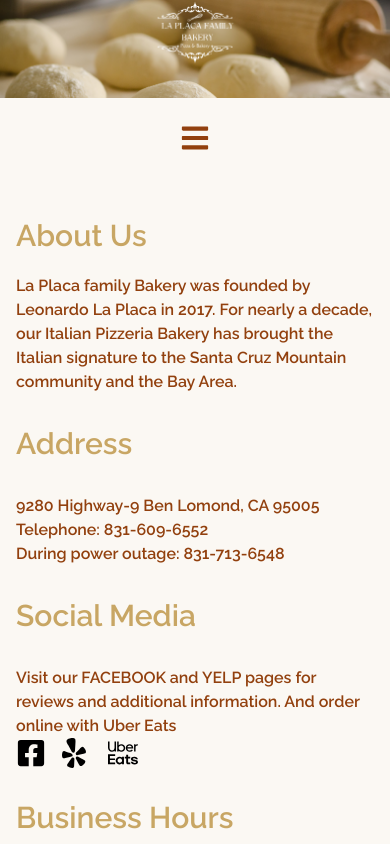
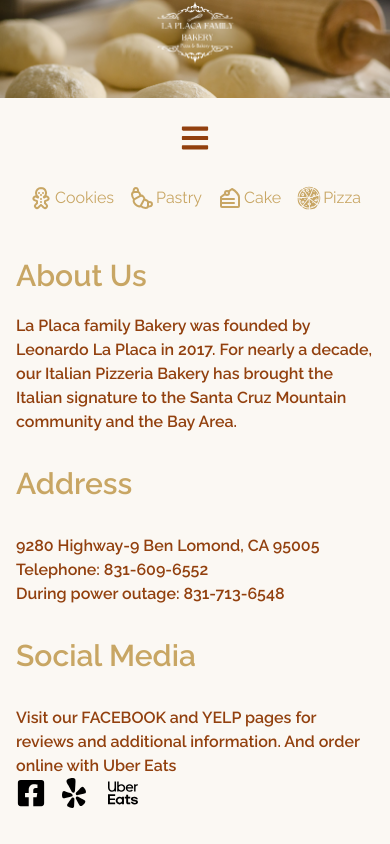
Before and after one commit to davide-1/bakery-website, a React (Vite) app: page /quickFoodNav in a window 390 px wide. Shown: the top 844 px of the page. Built offline with nearby package versions, Linux system fonts and the light colour scheme.

Commit message:
Add QuickFoodNav component with responsive design and fixed position

```diff
--- a/src/App.jsx
+++ b/src/App.jsx
@@ -10,6 +10,7 @@ import AlmondCookies from "./components/AlmondCookies"
 import PuffPastry from "./components/PuffPastry"
 import Cake from "./components/Cake"
 import Pizza from "./components/Pizza"
+import QuickFoodNav from "./components/QuickFoodNav"
 
 function App() {
 
@@ -54,6 +55,10 @@ function App() {
             path="/pizza"
             element={<Pizza />}
           />
+          <Route
+            path="/quickFoodNav"
+            element={<QuickFoodNav />}
+          />
         </Routes>
         <Footer />
     </div>
--- a/src/components/AlmondCookies.jsx
+++ b/src/components/AlmondCookies.jsx
@@ -1,4 +1,4 @@
-import React, { useRef, useEffect, useState } from "react";
+import { useEffect, useState } from "react";
 import almondPecan from "../assets/IMG/bakeryPhoto/almondPecan.jpg"
 import almondApricot from "../assets/IMG/bakeryPhoto/almondApricot.jpg"
 import almondFoglia from "../assets/IMG/bakeryPhoto/almondFoglia.jpg"
--- a/src/components/Cake.jsx
+++ b/src/components/Cake.jsx
@@ -1,4 +1,4 @@
-import React, { useRef, useEffect, useState } from "react";
+import { useEffect, useState } from "react";
 import hazelnutPassion from "../assets/IMG/bakeryPhoto/hazelnutPassion.png"
 import mixedBerry from "../assets/IMG/bakeryPhoto/mixedBerry.jpg"
 import monterosa from "../assets/IMG/bakeryPhoto/monterosa.jpg"
--- a/src/components/Footer.jsx
+++ b/src/components/Footer.jsx
@@ -1,4 +1,4 @@
-import React from "react";
+
 import BusinessHours from "./BusinessHours";
 import SocialLinks from "./SocialLinks";
 export default function Footer() {
--- a/src/components/Home.jsx
+++ b/src/components/Home.jsx
@@ -1,11 +1,12 @@
 
-import React, { useRef, useEffect, useState } from "react";
+import { useRef, useEffect, useState } from "react";
 import { Link } from "react-router-dom";
 import cannoli from "../assets/IMG/bakeryPhoto/cannoli.png";
 import almondCookie from "../assets/IMG/almondCookie.png";
 import tiramisu from "../assets/IMG/tiramisu.png";
 import laPlacaHero from "../assets/IMG/laPlacaHero.jpg";
 import puffPastries from "../assets/IMG/puffPastries.png";
+import PropTypes from "prop-types";
 
 
 const Section = ({ image, title, description, reverse, link }) => {
@@ -54,6 +55,19 @@ const Section = ({ image, title, description, reverse, link }) => {
   );
 };
 
+Section.propTypes = {
+  image: PropTypes.string.isRequired,
+  title: PropTypes.string.isRequired,
+  description: PropTypes.string.isRequired,
+  reverse: PropTypes.bool,
+  link: PropTypes.string,
+};
+
+Section.defaultProps = {
+  reverse: false,
+  link: null,
+};
+
 export default function Home() {
   return (
     <div className="bg-beige">
@@ -73,20 +87,20 @@ export default function Home() {
         image={puffPastries}
         title="Puff Pastry"
         description="Embark on a culinary journey with our heavenly puff pastries, each bite a symphony of flaky layers and buttery goodness. Delight in the delicate crunch as you sink your teeth into these golden parcels of perfection. Whether you're craving a savory sensation or a sweet delight, our puff pastries cater to every palate."
-        link="puffPastry"
+        link="/puffPastry"
       />
       <Section
         image={tiramisu}
         title="Dolci"
         description="From the iconic cannoli bursting with creamy ricotta to the flaky layers of sfogliatelle filled with citrus-scented delights, each pastry is a tribute to Italy's rich culinary heritage. Indulge in the velvety smoothness of tiramisu, or savor the simplicity of a perfectly baked biscotti dipped in rich espresso. With every bite, experience the passion and tradition woven into each pastry, inviting you to savor the sweet symphony of flavors that only authentic Italian pastries can offer. Buon appetito!"
         reverse={true}
-        link="cake"
+        link="/cake"
       />
       <Section
         image={laPlacaHero}
         title="Pizza"
         description="Indulge your guilty pleasure with our thin-crust pizzas, where every slice is a testament to craftsmanship and flavor. Our thin, crispy crust serves as the perfect canvas for a melody of flavors, marrying the freshness of premium ingredients with the artistry of traditional pizza-making."
-        link="pizza"
+        link="/pizza"
       />
     </div>
   );
--- a/src/components/NavBar.jsx
+++ b/src/components/NavBar.jsx
@@ -1,6 +1,6 @@
 
 
-import React, { useState, useEffect } from "react";
+import { useState, useEffect } from "react";
 import { Link } from "react-router-dom"
 import { FaBars, FaTimes } from "react-icons/fa";
 import logo from "../assets/IMG/logo.png"
--- a/src/components/PhotoGallery.jsx
+++ b/src/components/PhotoGallery.jsx
@@ -1,8 +1,9 @@
-import React from "react";
+
 import AlmondCookies from "./AlmondCookies";
 import PuffPastry from "./PuffPastry";
 import Cake from "./Cake"
 import Pizza from "./Pizza"
+import QuickFoodNav from "./QuickFoodNav";
 
 
 
@@ -13,6 +14,7 @@ export default function PhotoGallery() {
 
     return (
         <div>
+            <QuickFoodNav />
             <AlmondCookies />
             <PuffPastry />
             <Cake />
--- a/src/components/Pizza.jsx
+++ b/src/components/Pizza.jsx
@@ -1,4 +1,4 @@
-import React, { useEffect, useState } from "react";
+import { useEffect, useState } from "react";
 import cheesePizza from "../assets/IMG/bakeryPhoto/cheesePizza.jpg"
 import facciaDiVecchia from "../assets/IMG/bakeryPhoto/facciaDiVecchia.jpg"
 import fourCheese from "../assets/IMG/bakeryPhoto/fourCheese.jpg"
@@ -79,7 +79,13 @@ export default function Pizza() {
                 {
                     pizzaImg.map(({id,src,title}) => (
                         <div key={id} className="flex flex-col items-center">
-                            <img src={src} alt="" className="w-60 md:w-auto min-w-36 h-auto mx-auto rounded-xl"/>
+                            <img
+                            src={src}
+                            alt={title}
+                            loading="lazy"
+                            className="w-60 md:w-auto min-w-36 h-auto mx-auto rounded-xl"
+                            onLoad={(e) => e.currentTarget.classList.add("opacity-100")}
+                            />
                             <p className="text-gold text-xl font-semibold mt-2">{title}</p>
                         </div>
                     ))
--- a/src/components/PuffPastry.jsx
+++ b/src/components/PuffPastry.jsx
@@ -1,4 +1,4 @@
-import React, { useEffect, useState } from "react";
+import { useEffect, useState } from "react";
 import strawberryTasca from "../assets/IMG/bakeryPhoto/strawberryTasca.png"
 import blackBerryTasca from "../assets/IMG/bakeryPhoto/blackBerryTasca.png"
 import chocoGirella from "../assets/IMG/bakeryPhoto/chocoGirella.png"
--- /dev/null
+++ b/src/components/QuickFoodNav.jsx
@@ -0,0 +1,42 @@
+import { GiFullPizza } from "react-icons/gi";
+import { LuCakeSlice } from "react-icons/lu";
+import { TbCookieMan } from "react-icons/tb";
+import { LuCroissant } from "react-icons/lu";
+import { Link } from "react-router-dom";
+
+export default function QuickFoodNav() {
+
+
+    return (
+        <div className="bg-beige sticky top-0 w-full z-50">
+            <nav>
+                <ul className="flex justify-center items-center gap-4 sm:gap-8 text-gold py-2 sm:py-4">
+                    <li className="flex flex-row items-center sm:border-r-2 border-gold sm:pr-4">
+                        <Link to="/almondCookies" className="flex flex-row items-center">
+                        <TbCookieMan className="text-2xl sm:text-3xl" />
+                        <p className="ml-0.5 cursor-pointer">Cookies</p>
+                        </Link>
+                    </li>
+                    <li className="flex flex-row items-center sm:border-r-2 border-gold sm:pr-4">
+                    <Link to="/puffPastry" className="flex flex-row items-center">
+                        <LuCroissant className="text-2xl sm:text-3xl" />
+                    <p className="ml-0.5 cursor-pointer">Pastry</p>
+                    </Link>
+                    </li>
+                    <li className="flex flex-row items-center sm:border-r-2 border-gold sm:pr-4">
+                    <Link to="/cake" className="flex flex-row items-center">
+                        <LuCakeSlice className="text-2xl sm:text-3xl" />
+                    <p className="ml-0.5 cursor-pointer">Cake</p>
+                    </Link>
+                    </li>
+                    <li className="flex flex-row items-center">
+                    <Link to="/pizza" className="flex flex-row items-center">
+                        <GiFullPizza className="text-2xl sm:text-3xl" />
+                    <p className="ml-0.5 cursor-pointer">Pizza</p>
+                    </Link>
+                    </li>
+                </ul>
+            </nav>
+        </div>
+    )
+}
--- a/src/components/SocialLinks.jsx
+++ b/src/components/SocialLinks.jsx
@@ -1,4 +1,4 @@
-import React from "react";
+
 import { FaFacebookSquare } from "react-icons/fa";
 import { BsYelp } from "react-icons/bs";
 import { SiUbereats } from "react-icons/si";
```
Also changed, not shown: 1 other file (tests, documents, lock files or other folders).
